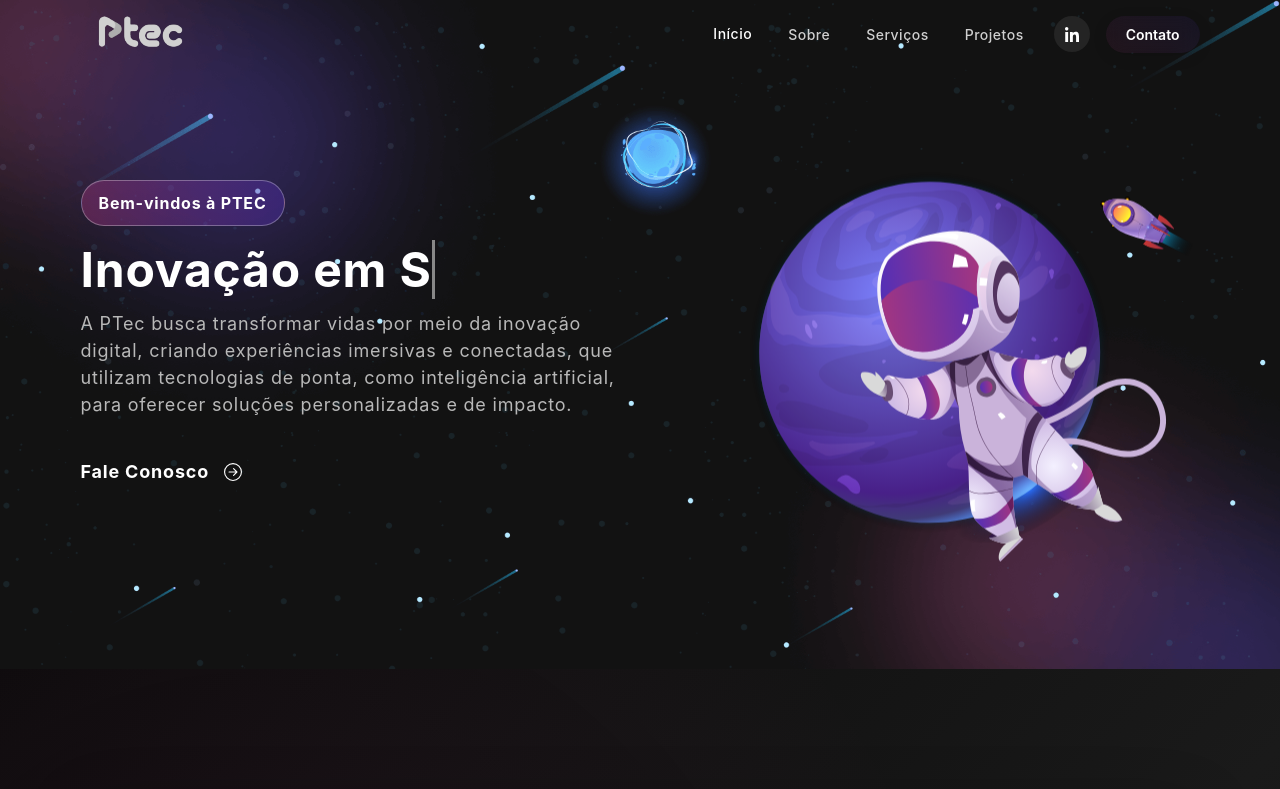
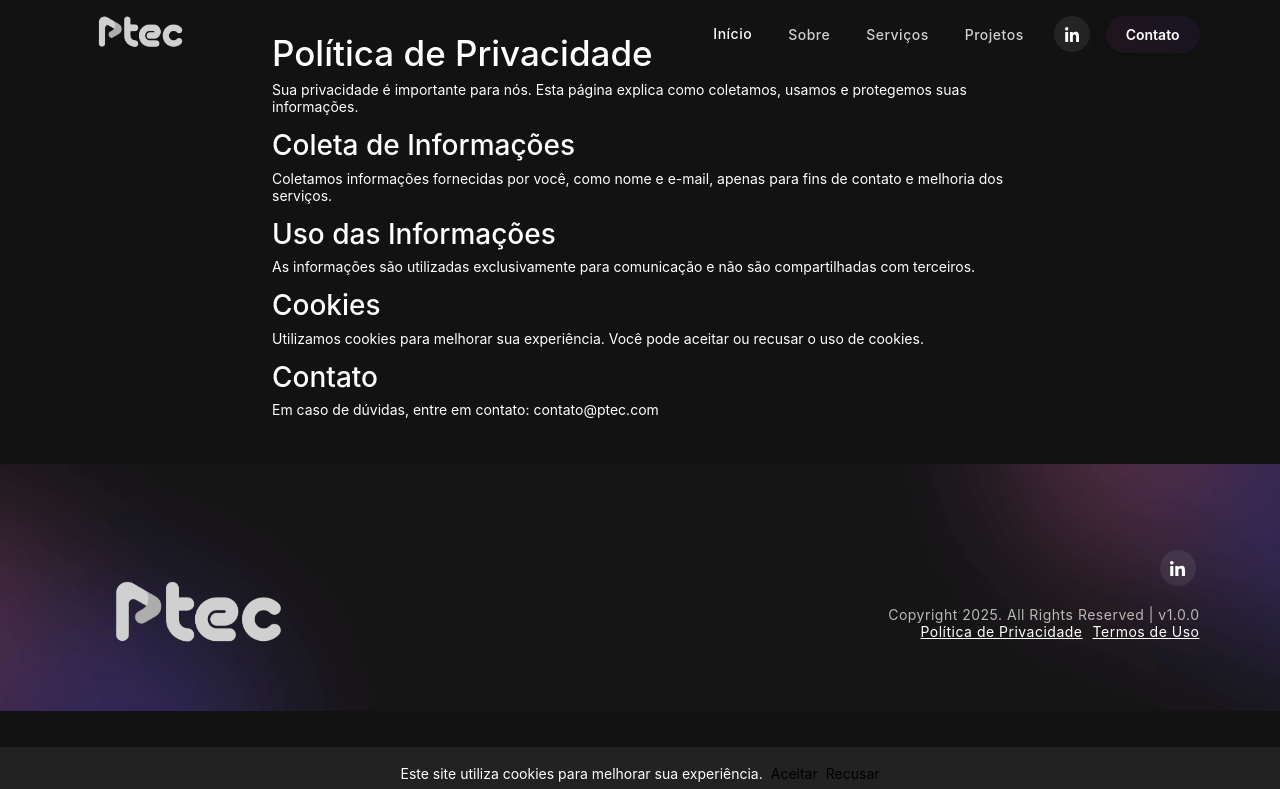
Before and after one commit to marianamarques01/ptec-site, a React (Create React App) app: page /privacidade in a window 1280 px wide. Shown: the top 789 px of the page. Built offline with nearby package versions, Linux system fonts and the light colour scheme.

Commit message:
updating

```diff
--- a/package.json
+++ b/package.json
@@ -1,7 +1,9 @@
 {
-  "name": "personal-portfolio",
-  "version": "0.1.0",
+  "name": "ptec-site",
+  "version": "1.0.0",
   "private": true,
+  "author": "Equipe PTEC",
+  "email": "contato@ptec.com",
   "dependencies": {
     "@testing-library/jest-dom": "^5.16.4",
     "@testing-library/react": "^13.3.0",
--- a/public/index.html
+++ b/public/index.html
@@ -2,13 +2,12 @@
 <html lang="en">
   <head>
     <meta charset="utf-8" />
-    <link rel="icon" href="%PUBLIC_URL%/favicon.svg" type="image/svg+xml" />
+  <link rel="icon" href="%PUBLIC_URL%/favicon.ico" type="image/x-icon" />
     <meta name="viewport" content="width=device-width, initial-scale=1" />
     <meta name="theme-color" content="#000000" />
-    <meta
-      name="description"
-      content="Web site created using create-react-app"
-    />
+  <meta name="description" content="Portfólio do projeto PTec. Mostre seus projetos, habilidades e entre em contato." />
+  <meta name="keywords" content="portfólio, ptec, projetos, tecnologia, equipe" />
+  <meta name="author" content="Equipe PTEC" />
     <link rel="apple-touch-icon" href="%PUBLIC_URL%/logo192.png" />
     <!--
       manifest.json provides metadata used when your web app is installed on a
--- a/src/App.js
+++ b/src/App.js
@@ -7,17 +7,32 @@ import { Skills } from "./components/Skills";
 import { Projects } from "./components/Projects";
 import { Contact } from "./components/Contact";
 import { Footer } from "./components/Footer";
+import CookieBanner from "./components/CookieBanner";
+import PoliticaPrivacidade from "./components/PoliticaPrivacidade";
+import TermosUso from "./components/TermosUso";
+import { BrowserRouter as Router, Routes, Route } from "react-router-dom";
 
 function App() {
   return (
+    <Router>
       <div className="App">
+        <CookieBanner />
         <NavBar />
+        <Routes>
+          <Route path="/" element={
+            <>
               <Banner />
               <Skills />
               <Projects />
               <Contact />
+            </>
+          } />
+          <Route path="/privacidade" element={<PoliticaPrivacidade />} />
+          <Route path="/termos" element={<TermosUso />} />
+        </Routes>
         <Footer/>
       </div>
+    </Router>
   );
 }
 
--- a/src/components/Banner.js
+++ b/src/components/Banner.js
@@ -56,7 +56,7 @@ export const Banner = () => {
               {({ isVisible }) =>
               <div className={isVisible ? "animate__animated animate__fadeIn" : ""}>
                 <span className="tagline">Bem-vindos à PTEC</span>
-                <h1>{`Inovação em`} <span className="txt-rotate" dataPeriod="1000" data-rotate='[ "Soluções", "Educação" ]'><span className="wrap">{text}</span></span></h1>
+                <h1>{`Inovação em`} <span className="txt-rotate" dataperiod="1000" data-rotate='[ "Soluções", "Educação" ]'><span className="wrap">{text}</span></span></h1>
                   <p>A PTec busca transformar vidas por meio da inovação digital, criando experiências imersivas e conectadas, que utilizam tecnologias de ponta, como inteligência artificial, para oferecer soluções personalizadas e de impacto.</p>
                   <button className="faleconosco" onClick={() => console.log('connect')}>Fale Conosco <ArrowRightCircle size={18} /></button>
               </div>}
--- /dev/null
+++ b/src/components/CookieBanner.js
@@ -0,0 +1,39 @@
+import React, { useState } from "react";
+
+const CookieBanner = () => {
+  const [visible, setVisible] = useState(() => {
+    return localStorage.getItem("cookieConsent") !== "accepted";
+  });
+
+  const handleAccept = () => {
+    localStorage.setItem("cookieConsent", "accepted");
+    setVisible(false);
+  };
+
+  const handleDecline = () => {
+    localStorage.setItem("cookieConsent", "declined");
+    setVisible(false);
+  };
+
+  if (!visible) return null;
+
+  return (
+    <div style={{
+      position: "fixed",
+      bottom: 0,
+      left: 0,
+      width: "100%",
+      background: "#222",
+      color: "#fff",
+      padding: 16,
+      zIndex: 9999,
+      textAlign: "center"
+    }}>
+      Este site utiliza cookies para melhorar sua experiência.
+      <button onClick={handleAccept} style={{ margin: "0 8px" }}>Aceitar</button>
+      <button onClick={handleDecline}>Recusar</button>
+    </div>
+  );
+};
+
+export default CookieBanner;
--- a/src/components/Footer.js
+++ b/src/components/Footer.js
@@ -15,7 +15,11 @@ export const Footer = () => {
             <div className="social-icon">
               <a href="https://www.linkedin.com/company/pectec/posts/?feedView=all" target="_blank" rel="noopener noreferrer"><img src={navIcon3} alt="LinkedIn" /></a>
             </div>
-            <p>Copyright 2025. All Rights Reserved</p>
+            <p>
+              Copyright 2025. All Rights Reserved | v1.0.0<br />
+              <a href="/privacidade" style={{ color: '#fff', marginRight: '10px' }}>Política de Privacidade</a>
+              <a href="/termos" style={{ color: '#fff' }}>Termos de Uso</a>
+            </p>
           </Col>
         </Row>
       </Container>
--- a/src/components/NavBar.js
+++ b/src/components/NavBar.js
@@ -3,9 +3,7 @@ import { Navbar, Nav, Container } from "react-bootstrap";
 import logo from '../assets/img/logo.svg';
 import navIcon3 from '../assets/img/nav-icon1.svg';
 import { HashLink } from 'react-router-hash-link';
-import {
-  BrowserRouter as Router
-} from "react-router-dom";
+
 
 export const NavBar = () => {
 
@@ -31,7 +29,6 @@ export const NavBar = () => {
   }
 
   return (
-    <Router>
     <Navbar expand="md" className={scrolled ? "scrolled" : ""}>
       <Container>
         <Navbar.Brand href="/">
@@ -62,6 +59,5 @@ export const NavBar = () => {
         </Navbar.Collapse>
       </Container>
     </Navbar>
-    </Router>
   )
 }
--- /dev/null
+++ b/src/components/PoliticaPrivacidade.js
@@ -0,0 +1,18 @@
+import React from "react";
+
+const PoliticaPrivacidade = () => (
+  <div style={{ padding: 32, maxWidth: 800, margin: "auto" }}>
+    <h1>Política de Privacidade</h1>
+    <p>Sua privacidade é importante para nós. Esta página explica como coletamos, usamos e protegemos suas informações.</p>
+    <h2>Coleta de Informações</h2>
+    <p>Coletamos informações fornecidas por você, como nome e e-mail, apenas para fins de contato e melhoria dos serviços.</p>
+    <h2>Uso das Informações</h2>
+    <p>As informações são utilizadas exclusivamente para comunicação e não são compartilhadas com terceiros.</p>
+    <h2>Cookies</h2>
+    <p>Utilizamos cookies para melhorar sua experiência. Você pode aceitar ou recusar o uso de cookies.</p>
+    <h2>Contato</h2>
+    <p>Em caso de dúvidas, entre em contato: contato@ptec.com</p>
+  </div>
+);
+
+export default PoliticaPrivacidade;
--- /dev/null
+++ b/src/components/TermosUso.js
@@ -0,0 +1,18 @@
+import React from "react";
+
+const TermosUso = () => (
+  <div style={{ padding: 32, maxWidth: 800, margin: "auto" }}>
+    <h1>Termos de Uso</h1>
+    <p>Ao acessar este site, você concorda com os termos e condições descritos nesta página.</p>
+    <h2>Uso do Site</h2>
+    <p>O conteúdo é para fins informativos. Não nos responsabilizamos por decisões tomadas com base nas informações aqui apresentadas.</p>
+    <h2>Direitos Autorais</h2>
+    <p>Todo o conteúdo é protegido por direitos autorais e não pode ser reproduzido sem autorização.</p>
+    <h2>Alterações</h2>
+    <p>Os termos podem ser alterados a qualquer momento sem aviso prévio.</p>
+    <h2>Contato</h2>
+    <p>Em caso de dúvidas, entre em contato: contato@ptec.com</p>
+  </div>
+);
+
+export default TermosUso;
```
Lines whose indentation alone changed are shown as unchanged.
